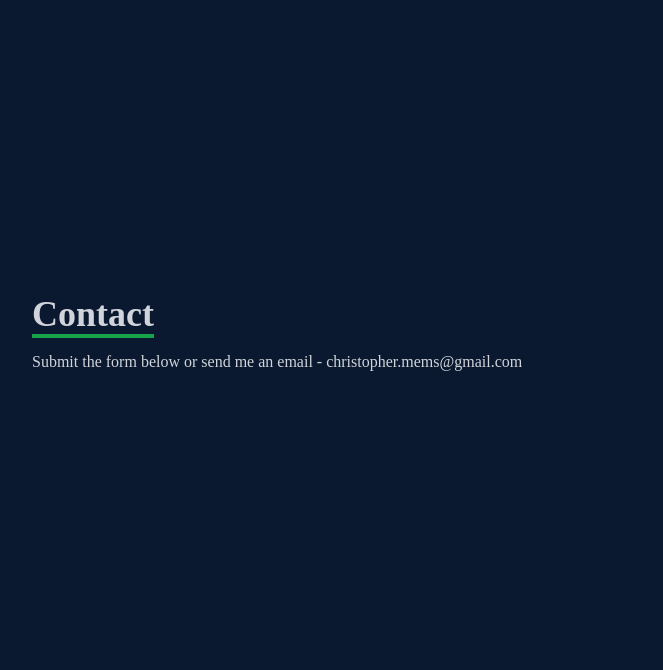
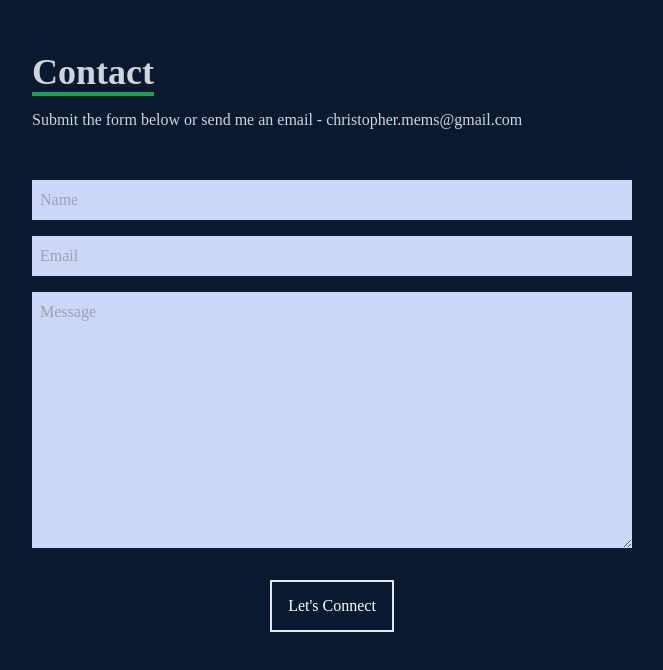
Before and after one commit to cmthecoder/react-portfolio-project, a React (Create React App) app: page / in a window 1280 px wide. Shown: the part 3242-3912 px from the top of the page, without its empty margins (308-971 px from the left). Built offline with nearby package versions, Linux system fonts and the light colour scheme.

Commit message:
create form

```diff
--- a/src/components/Contact.jsx
+++ b/src/components/Contact.jsx
@@ -8,6 +8,10 @@
           <p className='text-4xl font-bold inline border-b-4 border-green-600 text-gray-300'>Contact</p>
           <p className='text-gray-300 py-4'>Submit the form below or send me an email - christopher.mems@gmail.com</p>
         </div>
+        <input className='bg-[#ccd6f6] p-2' type="text" placeholder='Name' name='name' />
+        <input className='my-4 p-2 bg-[#ccd6f6]' type="email" placeholder='Email' name='email' />
+        <textarea className='bg-[#ccd6f6] p-2' name="message" rows="10" placeholder='Message'></textarea>
+        <button className='text-white border-2 hover:bg-green-600 hover:border-green-600 px-4 py-3 my-8 mx-auto flex items-center'>Let's Connect</button>
       </form>
     </div>
   )
```
